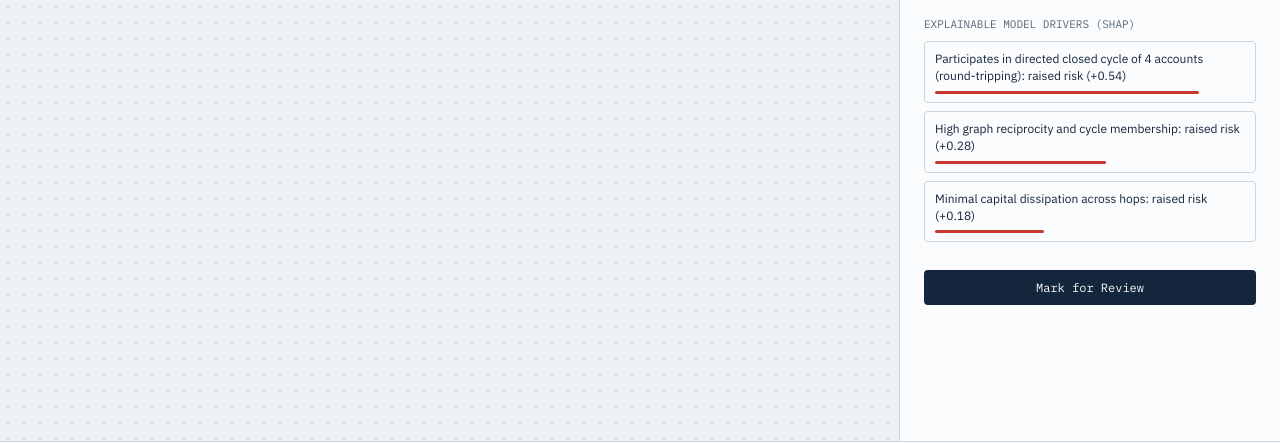
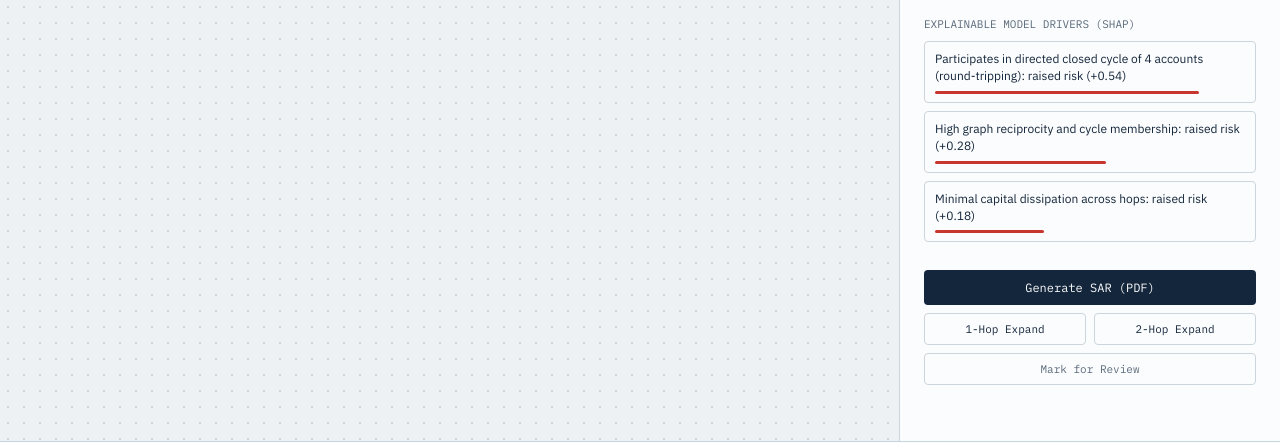
Before and after one commit to Saiblackhat/predictive-graph-aml, a plain HTML site: page aml-ledger-trace/frontend/index.html in a window 1280 px wide. Shown: the part 381-824 px from the top of the page. Drawn offline with Linux system fonts and the light colour scheme; no server answers.

Commit message:
feat(ui): connect interactive SAR PDF download and 1/2-hop neighborhood expansion

```diff
--- a/aml-ledger-trace/frontend/index.html
+++ b/aml-ledger-trace/frontend/index.html
@@ -456,9 +456,22 @@
         </div>
       </div>
 
-      <button style="background:var(--ink); color:var(--surface); border:none; border-radius:4px; padding:10px; font-family:'IBM Plex Mono', monospace; font-size:12px; cursor:pointer;" onclick="alert('Account marked for formal compliance investigation review.')">
-        Mark for Review
-      </button>
+      <div style="display:flex; flex-direction:column; gap:8px;">
+        <button style="background:var(--ink); color:var(--surface); border:none; border-radius:4px; padding:10px; font-family:'IBM Plex Mono', monospace; font-size:12px; cursor:pointer;" onclick="createCaseAndDownloadSAR()">
+          Generate SAR (PDF)
+        </button>
+        <div style="display:flex; gap:8px;">
+          <button style="flex:1; background:var(--surface); color:var(--ink); border:1px solid var(--line); border-radius:4px; padding:8px; font-family:'IBM Plex Mono', monospace; font-size:11px; cursor:pointer;" onclick="expandAccountNeighborhood(1)">
+            1-Hop Expand
+          </button>
+          <button style="flex:1; background:var(--surface); color:var(--ink); border:1px solid var(--line); border-radius:4px; padding:8px; font-family:'IBM Plex Mono', monospace; font-size:11px; cursor:pointer;" onclick="expandAccountNeighborhood(2)">
+            2-Hop Expand
+          </button>
+        </div>
+        <button style="background:var(--surface); color:var(--muted); border:1px solid var(--line); border-radius:4px; padding:8px; font-family:'IBM Plex Mono', monospace; font-size:11px; cursor:pointer;" onclick="alert('Account marked for formal compliance review.')">
+          Mark for Review
+        </button>
+      </div>
     </aside>
   </main>
 
@@ -716,8 +729,50 @@
       }
     }
 
-    function changeModel(val) {
-      alert(`Model switched to ${val.toUpperCase()}. Evaluating risk scores.`);
+    async function createCaseAndDownloadSAR() {
+      const accId = document.getElementById('panel-account-id').innerText;
+      if (!accId) return;
+      try {
+        const createRes = await fetch('/api/cases', {
+          method: 'POST',
+          headers: { 'Content-Type': 'application/json' },
+          body: JSON.stringify({
+            account_id: accId,
+            title: `Investigation for ${accId}`,
+            priority: 'HIGH'
+          })
+        });
+        if (!createRes.ok) throw new Error('Case creation failed');
+        const cData = await createRes.json();
+
+        // Request SAR PDF
+        const sarRes = await fetch(`/api/cases/${cData.id}/sar`, { method: 'POST' });
+        if (!sarRes.ok) throw new Error('SAR generation failed');
+        const blob = await sarRes.blob();
+        const url = window.URL.createObjectURL(blob);
+        const a = document.createElement('a');
+        a.href = url;
+        a.download = `SAR_Case_${cData.id}_${accId}.pdf`;
+        document.body.appendChild(a);
+        a.click();
+        a.remove();
+      } catch (err) {
+        alert('SAR Generation Error: ' + err.message);
+      }
+    }
+
+    async function expandAccountNeighborhood(hops) {
+      const accId = document.getElementById('panel-account-id').innerText;
+      if (!accId) return;
+      try {
+        const res = await fetch(`/api/network?center_id=${accId}&hops=${hops}&max_nodes=35`);
+        if (res.ok) {
+          const data = await res.json();
+          renderSvgGraph(data);
+        }
+      } catch (err) {
+        console.error('Neighborhood expansion error:', err);
+      }
     }
 
     window.onload = init;
```
